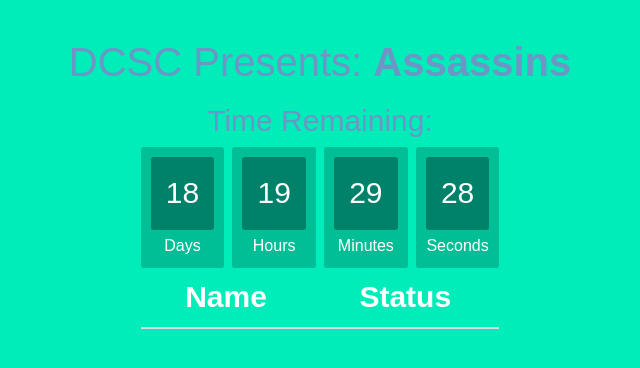
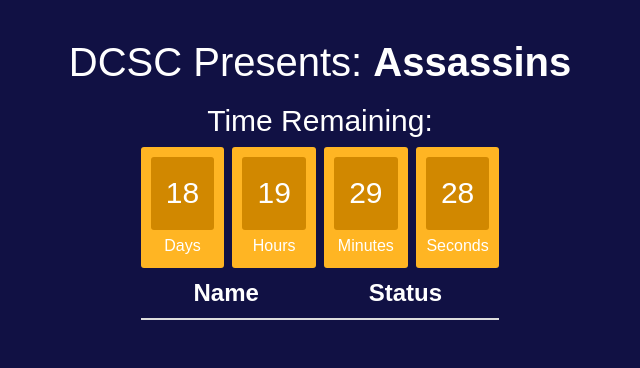
Before and after one commit to DavisCSClub/Assasins, a plain HTML site: page index.html in a window 1280 px wide. Shown: the whole page, without its empty margins (320-960 px from the left). Drawn offline with nearby package versions, Linux system fonts and the light colour scheme; no server answers.

Commit message:
change style

```diff
--- a/index.html
+++ b/index.html
@@ -1,24 +1,27 @@
 <!DOCTYPE html>
 <html lang="en">
+
 <head>
 	<title>DCSC Assassins!</title>
 	<meta charset="utf-8">
 	<meta name="viewport" content="width=device-width, initial-scale=1">
 	<link rel="stylesheet" href="https://maxcdn.bootstrapcdn.com/bootstrap/3.3.7/css/bootstrap.min.css">
 	<style>
-		body{
+		body {
 			text-align: center;
-		background: #00ECB9;
+			background: #114;
 			font-family: sans-serif;
 			font-weight: 100;
+			color: white;
 		}
-		h1{
-		color: #396;
+
+		h1 {
 			font-weight: 100;
 			font-size: 40px;
 			margin: 40px 0px 20px;
 		}
-		#clockdiv{
+
+		#clockdiv {
 			font-family: sans-serif;
 			color: #fff;
 			display: inline-block;
@@ -26,37 +29,41 @@
 			text-align: center;
 			font-size: 30px;
 		}
-		#clockdiv > div{
+
+		#clockdiv>div {
 			padding: 10px;
 			border-radius: 3px;
-		background: #00BF96;
+			background: #FFB523;
 			display: inline-block;
 		}
-		#clockdiv div > span{
+
+		#clockdiv div>span {
 			padding: 15px;
 			border-radius: 3px;
-		background: #00816A;
+			background: #D18800;
 			display: inline-block;
 		}
-		.smalltext{
+
+		.smalltext {
 			padding-top: 5px;
 			font-size: 16px;
+		}
+
+		#mytable {
+			font-size: 24px;
 		}
 	</style>
 	<script src="https://ajax.googleapis.com/ajax/libs/jquery/3.2.0/jquery.min.js"></script>
 	<script src="https://maxcdn.bootstrapcdn.com/bootstrap/3.3.7/js/bootstrap.min.js"></script>
 	<script src="countdown.min.js"></script>
-		<script
-		src="https://code.jquery.com/jquery-3.2.1.min.js"
-		integrity="sha256-hwg4gsxgFZhOsEEamdOYGBf13FyQuiTwlAQgxVSNgt4="
-		crossorigin="anonymous"></script>
-		<script
-		src="google-spreadsheet.js"></script>
+	<script src="https://code.jquery.com/jquery-3.2.1.min.js" integrity="sha256-hwg4gsxgFZhOsEEamdOYGBf13FyQuiTwlAQgxVSNgt4=" crossorigin="anonymous"></script>
+	<script src="google-spreadsheet.js"></script>
 	<script src="bootstrap-table.min.js"></script>
 </head>
+
 <body>
-		<h1 ><font color="#6B96C6">DCSC Presents: <b>Assassins</b></font></h1>
-		<h2><font color="#6B96C6">Time Remaining:</font></h2>
+	<h1>DCSC Presents: <b>Assassins</b></h1>
+	<h2>Time Remaining:</h2>
 	<div id="clockdiv">
 		<div>
 			<span class="days"></span>
@@ -77,8 +84,8 @@
 		<table id="mytable" class="table">
 			<thead>
 				<tr>
-						<th data-field="id" class="text-center" >Name</th>
-						<th data-field="stat" class="text-center" >Status</th>
+					<th data-field="id" class="text-center">Name</th>
+					<th data-field="stat" class="text-center">Status</th>
 				</tr>
 			</thead>
 			<tbody id="loadme">
@@ -92,14 +99,20 @@
 		var entry = data.feed.entry;
 		var dead = [];
 		var alive = [];
-	$(entry).each(function(){
+		$(entry).each(function() {
 			var name = this.gsx$name["$t"];
 			var status = this.gsx$status["$t"];
 			console.log(status)
 			if (status == "") {
-		alive.push({"id": name, "stat" : "ALIVE"});
+				alive.push({
+					"id": name,
+					"stat": "ALIVE"
+				});
 			} else {
-		dead.push({"id": name, "stat" : "DEAD"});
+				dead.push({
+					"id": name,
+					"stat": "DEAD"
+				});
 			}
 
 		});
@@ -114,6 +127,7 @@
 		}
 		console.log(dead);
 	});
+
 	function getTimeRemaining(endtime) {
 		var t = Date.parse(endtime) - Date.parse(new Date());
 		var seconds = Math.floor((t / 1000) % 60);
@@ -128,12 +142,14 @@
 			'seconds': seconds
 		};
 	}
+
 	function initializeClock(id, endtime) {
 		var clock = document.getElementById(id);
 		var daysSpan = clock.querySelector('.days');
 		var hoursSpan = clock.querySelector('.hours');
 		var minutesSpan = clock.querySelector('.minutes');
 		var secondsSpan = clock.querySelector('.seconds');
+
 		function updateClock() {
 			var t = getTimeRemaining(endtime);
 			daysSpan.innerHTML = t.days;
@@ -149,6 +165,6 @@
 	}
 	var deadline = new Date(1493837940 * 1000);
 	initializeClock('clockdiv', deadline);
+</script>
 
-		</script>
 </html>
```
Lines whose indentation alone changed are shown as unchanged.
